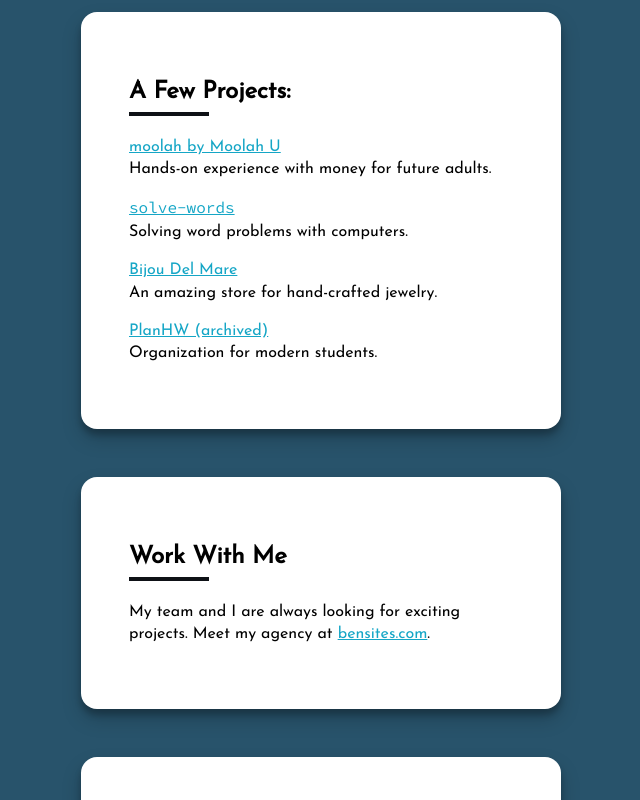
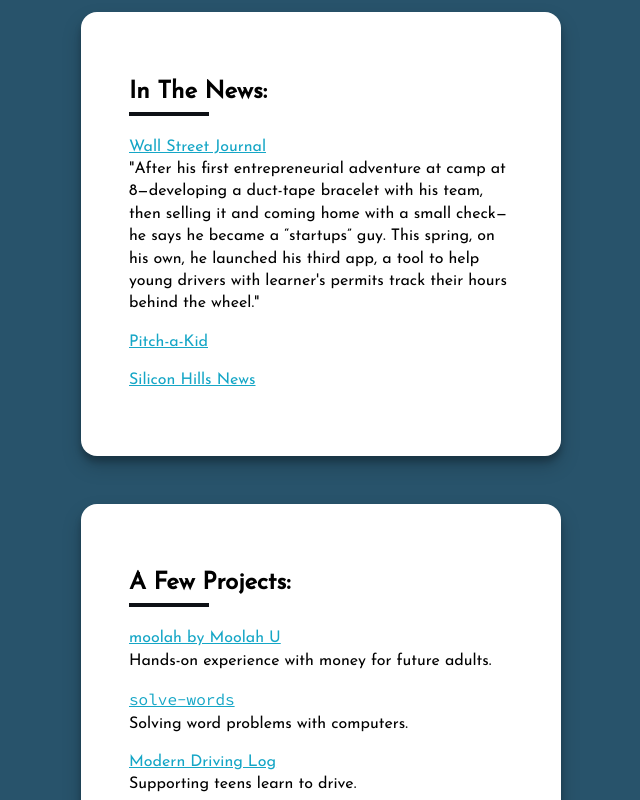
Before and after one commit to benaubin/benaubin.com, a Next.js app: page / in a window 1280 px wide. Shown: the part 700-1500 px from the top of the page, without its empty margins (319-959 px from the left). Built offline with nearby package versions, Linux system fonts and the light colour scheme.

Commit message:
in the news section

```diff
--- a/pages/index.tsx
+++ b/pages/index.tsx
@@ -18,6 +18,24 @@
     </div>
 
     <div className="card">
+      <h2>In The News:</h2>
+
+      <p>
+        <a href="https://www.wsj.com/articles/what-i-did-at-summer-camp-stocks-and-personal-finance-1528078200">Wall Street Journal</a><br/>
+        "After his first entrepreneurial adventure at camp at 8—developing a duct-tape bracelet with his team,
+        then selling it and coming home with a small check—he says he became a “startups” guy. This spring, on his own, he launched his third app, a tool to help young drivers with learner's permits track their hours behind the wheel."
+      </p>
+
+      <p>
+        <a href="https://www.pitchakid.com/ben-aubin-founder-of-own-a-sheep-kid-entrepreneur-highlight/">Pitch-a-Kid</a>
+      </p>
+
+      <p>
+        <a href="http://www.siliconhillsnews.com/2019/06/22/startups-showcase-their-ventures-at-masschallenge-texas-austin-2019-event/">Silicon Hills News</a>
+      </p>
+    </div>
+
+    <div className="card">
       <h2>A Few Projects:</h2>
 
       <p>
@@ -28,6 +46,11 @@
       <p>
         <a href="http://byben.xyz/solve-words/"><code>solve-words</code></a><br/>
         Solving word problems with computers.
+      </p>
+
+      <p>
+        <a href="https://apps.apple.com/us/app/modern-driving-log/id1378720308">Modern Driving Log</a><br/>
+        Supporting teens learn to drive.
       </p>
 
       <p>
```
